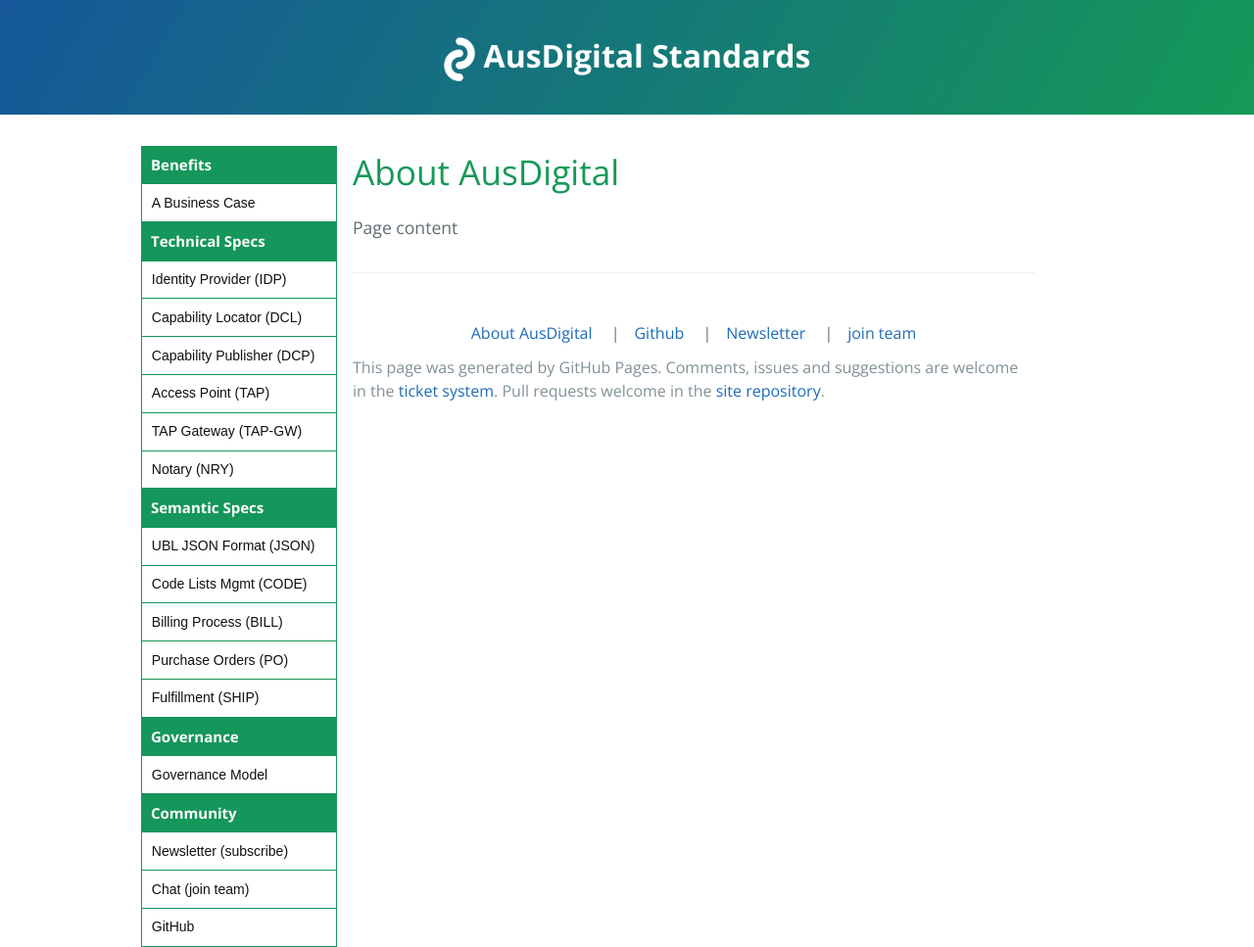
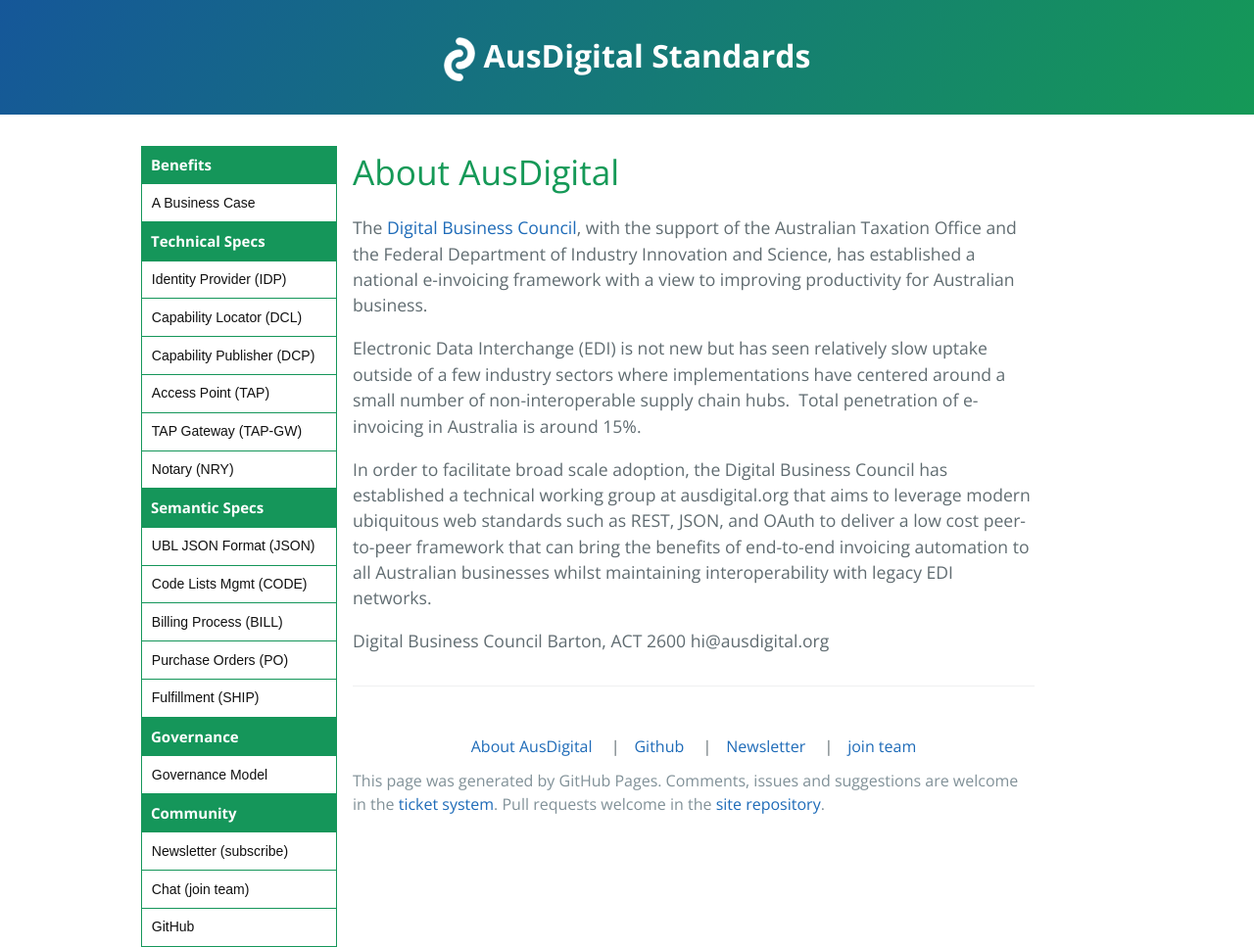
Before and after one commit to ausdigital/ausdigital.github.io, a Jekyll site: the page built from pages/about.md, in a window 1280 px wide. Shown: the whole page at 98% size. Built offline with Jekyll 4.4.1, drawn with Linux system fonts in a browser that asks for light colours.

Commit message:
Add initial content

```diff
--- a/pages/about.md
+++ b/pages/about.md
@@ -5,4 +5,12 @@
 ---
 # About AusDigital
 
-Page content
+The [Digital Business Council](http://digitalbusinesscouncil.com.au/), with the support of the Australian Taxation Office and the Federal Department of Industry Innovation and Science, has established a national e-invoicing framework with a view to improving productivity for Australian business.
+
+Electronic Data Interchange (EDI) is not new but has seen relatively slow uptake outside of a few industry sectors where implementations have centered around a small number of non-interoperable supply chain hubs.  Total penetration of e-invoicing in Australia is around 15%.
+
+In order to facilitate broad scale adoption, the Digital Business Council has established a technical working group at ausdigital.org that aims to leverage modern ubiquitous web standards such as REST, JSON, and OAuth to deliver a low cost peer-to-peer framework that can bring the benefits of end-to-end invoicing automation to all Australian businesses whilst maintaining interoperability with legacy EDI networks.
+
+Digital Business Council
+Barton, ACT 2600
+hi@ausdigital.org
```
